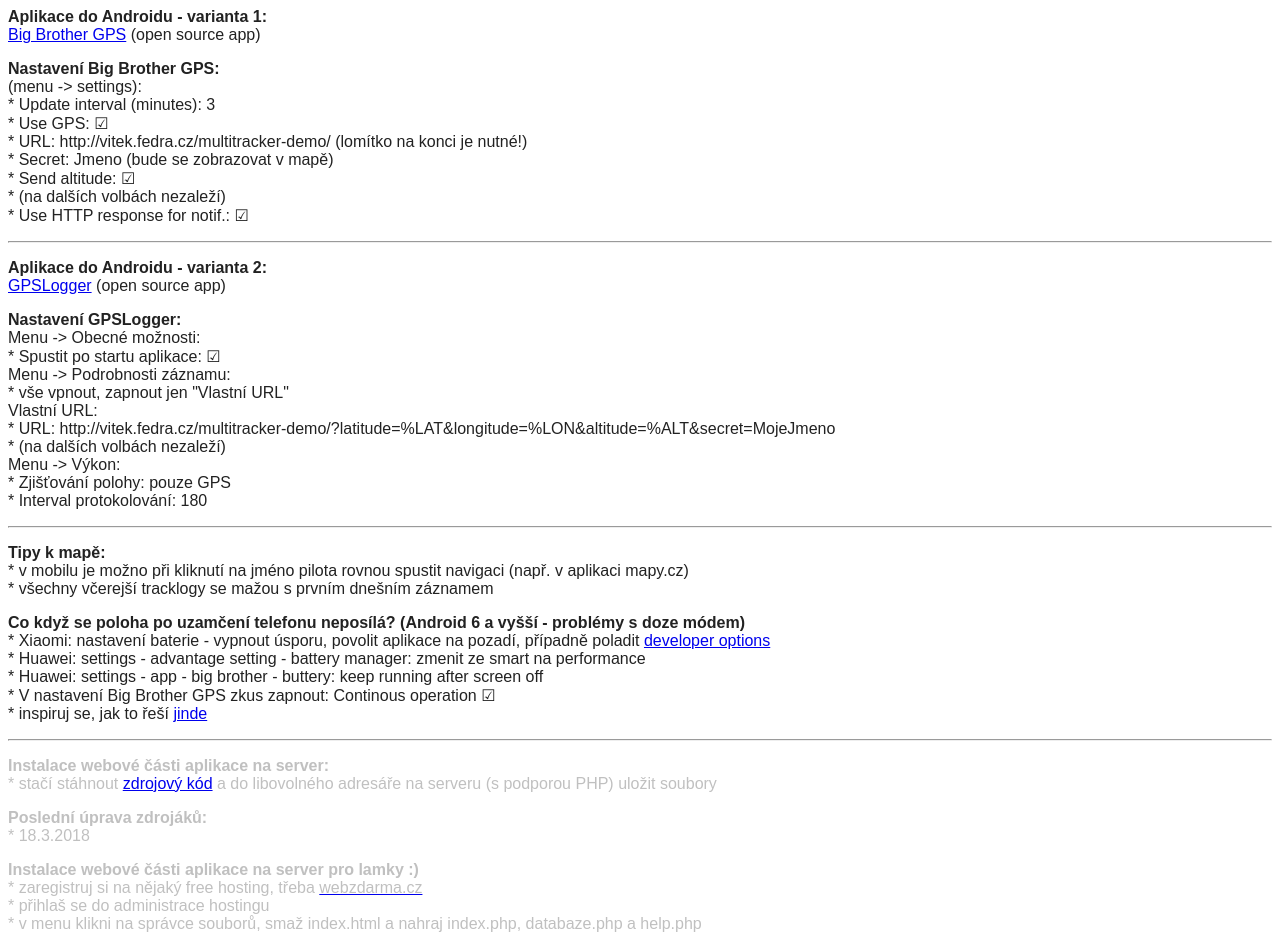
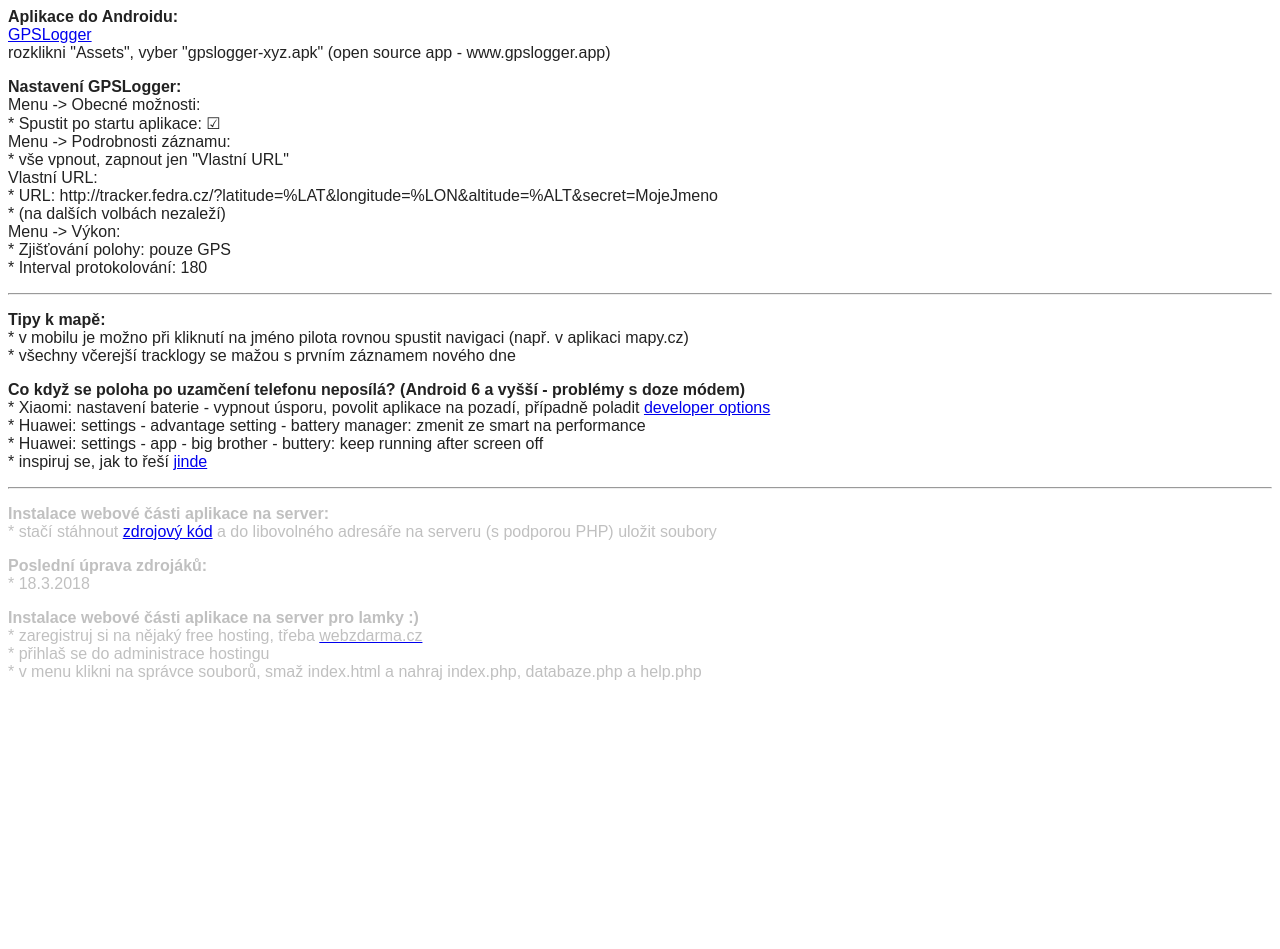
Before and after one commit to vitekf/MultiTracker, a PHP site: page /help.php in a window 1280 px wide. After the commit the page ends 680 px from the top, so only its background shows below. Run offline with PHP 8.4, Linux system fonts and the light colour scheme.

Commit message:
Update help.php

```diff
--- a/help.php
+++ b/help.php
@@ -8,23 +8,10 @@
   </style>
 	<body>
 		<p>
-			<strong>Aplikace do Androidu - varianta 1:</strong> <br>
-      <a href="https://play.google.com/store/apps/details?id=org.gnarf.bigbrother.gps">Big Brother GPS</a> (open source app)</p>
-		<p>
-			<strong>Nastavení Big Brother GPS:</strong><br />
-      (menu -&gt; settings):<br />
-			* Update interval (minutes): 3<br />
-			* Use GPS: ☑<br />
-			* URL: http://vitek.fedra.cz/multitracker-demo/ (lomítko na konci je nutné!)<br />
-			* Secret: Jmeno (bude se zobrazovat v mapě)<br />
-			* Send altitude: ☑ <br />
-			* (na dalších volbách nezaleží)<br />
-			* Use HTTP response for notif.: ☑
-	  </p>
-		<hr>
-		<p>
-			<strong>Aplikace do Androidu - varianta 2:</strong> <br>
-      <a href="https://play.google.com/store/apps/details?id=com.mendhak.gpslogger">GPSLogger</a> (open source app)</p>
+			<strong>Aplikace do Androidu:</strong> <br>
+      <a href="https://github.com/mendhak/gpslogger/releases">GPSLogger</a><br>
+      <!--(open source - www.gpslogger.app)<br>-->
+       rozklikni "Assets", vyber "gpslogger-xyz.apk" (open source app - www.gpslogger.app)</p>
 		<p>
 			<strong>Nastavení GPSLogger:</strong><br />
       Menu -&gt; Obecné možnosti:<br />
@@ -32,7 +19,7 @@
       Menu -&gt; Podrobnosti záznamu:<br />
 			* vše vpnout, zapnout jen "Vlastní URL"<br />
 			Vlastní URL:<br />
-      * URL: http://vitek.fedra.cz/multitracker-demo/?latitude=%LAT&longitude=%LON&altitude=%ALT&secret=MojeJmeno<br />
+      * URL: http://tracker.fedra.cz/?latitude=%LAT&longitude=%LON&altitude=%ALT&secret=MojeJmeno<br />
 			* (na dalších volbách nezaleží)<br />
 			Menu -&gt; Výkon:<br />
       * Zjišťování polohy: pouze GPS<br />
@@ -42,7 +29,7 @@
     <p>
     <strong>Tipy k mapě:</strong><br />
     * v mobilu je možno při kliknutí na jméno pilota rovnou spustit navigaci (např. v aplikaci mapy.cz)<br />
-    * všechny včerejší tracklogy  se mažou s prvním dnešním záznamem
+    * všechny včerejší tracklogy se mažou s prvním záznamem nového dne
     </p>
 
     <p>
@@ -50,7 +37,6 @@
 			* Xiaomi: nastavení baterie - vypnout úsporu, povolit aplikace na pozadí, případně  poladit <a href="https://www.youtube.com/watch?v=kinYsvd58NM">developer options</a><br />
 			* Huawei: settings - advantage setting - battery manager: zmenit ze smart na performance<br />
 			* Huawei: settings - app - big brother - buttery: keep running after screen off<br />
-			* V nastavení Big Brother GPS zkus zapnout: Continous operation ☑ <br />
 			* inspiruj se, jak to řeší <a href="https://support.endomondo.com/hc/en-us/articles/115000384453-Android-Disabling-App-Optimization">jinde</a>
     </p>
     <hr>
```
